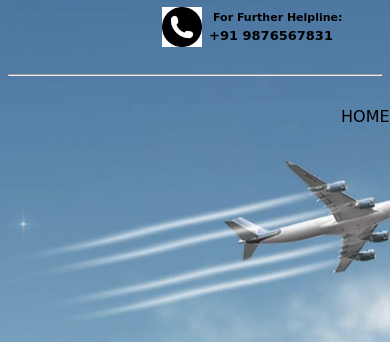
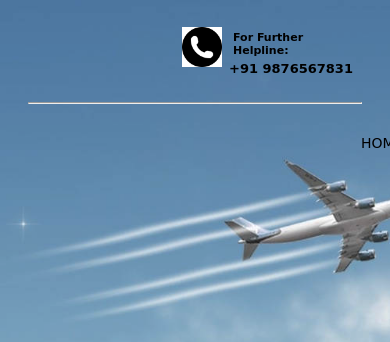
Before and after one commit to nMayank1621/website, a plain HTML site: page index.html in a window 390 px wide. Shown: the top 342 px of the page. Drawn offline with Linux system fonts and the light colour scheme.

Commit message:
Update letsgo.css

```diff
--- a/letsgo.css
+++ b/letsgo.css
@@ -10,6 +10,20 @@ body::before {
   opacity: 0.9;
   z-index: -1;
 }
+/* Default (desktop) styles */
+body {
+  font-size: 16px;
+  padding: 40px;
+}
+
+/* Mobile styles */
+@media (max-width: 768px) {
+  body {
+    font-size: 14px;
+    padding: 20px;
+  }
+}
+
 .header{
     width: 1338px;
     padding: 4px;
```
